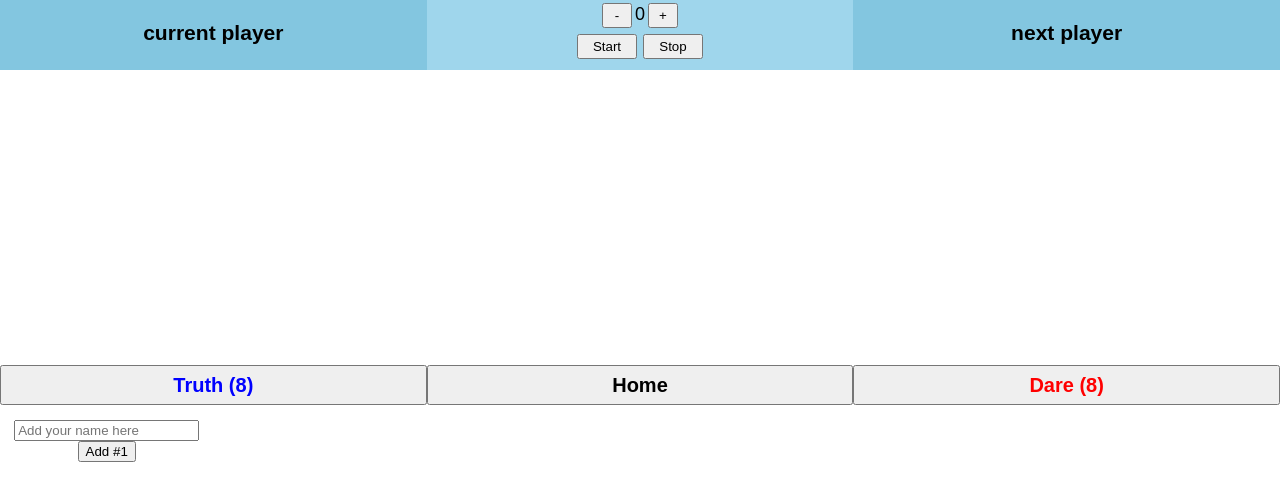
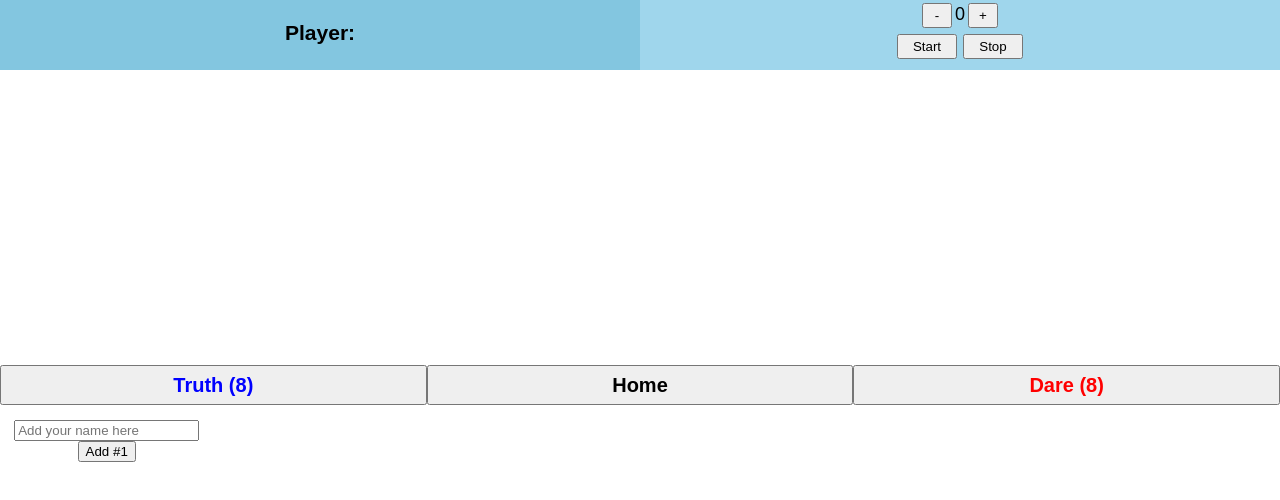
Before and after one commit to panoscool/truth-or-dare, a React (Create React App) app: page / in a window 1280 px wide. Shown: the top 500 px of the page. Built offline with nearby package versions, Linux system fonts and the light colour scheme.

Commit message:
Code reorg

```diff
--- a/package.json
+++ b/package.json
@@ -5,6 +5,7 @@
   "dependencies": {
     "react": "^16.4.1",
     "react-dom": "^16.4.1",
+    "react-router-dom": "^4.3.1",
     "react-scripts": "1.1.4"
   },
   "scripts": {
--- a/src/App.css
+++ b/src/App.css
@@ -12,7 +12,7 @@
   grid-template-columns: repeat(6, 1fr);
   grid-template-rows: repeat(6, 1fr);
   grid-template-areas:
-      "p p t t n n"
+      "l l l t t t"
       "m m m m m m"
       "m m m m m m"
       "m m m m m m"
@@ -21,14 +21,7 @@
 }
 
 .current-player {
-  grid-area: p;
-  background: var(--main-color);
-  font-size: 18px;
-  height: 70px;
-}
-
-.next-player {
-  grid-area: n;
+  grid-area: l;
   background: var(--main-color);
   font-size: 18px;
   height: 70px;
--- a/src/App.js
+++ b/src/App.js
@@ -1,68 +1,11 @@
 import React, { Component } from 'react';
-import { truth, dare } from './components/questions';
+import Game from './components/game';
 import './App.css';
-import CountdownTimer from './components/countdown';
-import ShowQuest from './components/show-quest';
-import Players from './components/players';
 
 class App extends Component {
-  constructor() {
-    super();
-    this.state = {
-      currQuest: null,
-      currTitle: null,
-    }
-  }
-
-  handleRandomTruth = () => {
-    // let remTQuest = truth.filter(t => !t.hasAppeard)
-    let randomNum = Math.floor(Math.random() * truth.length)
-    this.setState({
-      currQuest: truth[randomNum],
-      currTitle: "Truth"
-    })
-    truth.splice(randomNum, 1)
-    // truth[randomNum].hasAppeard = true
-  }
-
-  handleRandomDare = () => {
-   // let remDQuest = dare.filter(d => !d.hasAppeard)
-    let randomNum = Math.floor(Math.random() * dare.length)
-    this.setState({
-      currQuest: dare[randomNum],
-      currTitle: "Dare"
-    })
-    dare.splice(randomNum, 1)
-    // dare[randomNum].hasAppeard = true
-  }
-
   render() {
-    //  {truth.map((quest, index) => <h3 key={index}>{quest.question}</h3>)}
-    //  {dare.map((quest, index) => <h3 key={index}>{quest.question}</h3>)}
     return (
-      <div className="App">
-        <div className="timer">
-          <CountdownTimer />
-        </div>
-
-        <div className="current-player">
-           <h3>current player</h3>
-        </div>
-
-        <div className="next-player">
-          <h3>next player</h3>
-        </div>
-
-        <div className="questions">
-           <ShowQuest currQuest={this.state.currQuest} currTitle={this.state.currTitle} />
-        </div>
-
-        <button className="btn-truth" onClick={this.handleRandomTruth}>Truth ({truth.length})</button>
-        <button className="btn-dare" onClick={this.handleRandomDare}>Dare ({dare.length})</button>
-        <button className="btn-home" >Home</button>
-
-        <Players />
-      </div>
+      <Game />
     );
   }
 }
--- /dev/null
+++ b/src/components/game/index.js
@@ -0,0 +1,90 @@
+import React, { Component } from 'react';
+import { truth, dare } from '../questions';
+import CountdownTimer from '../timer';
+import ShowQuest from './show-quest';
+import Players from '../players';
+
+const players = [
+  "Anna",
+  "John",
+  "Jackie",
+  "Maria",
+  "Sam",
+  "Eliz"
+]
+
+class Game extends Component {
+  constructor() {
+    super();
+    this.state = {
+      currPlayer: -1,
+      currQuest: null,
+      currTitle: null,
+    }
+  }
+
+  handleRandomTruth = () => {
+    this.playerTurn();
+    // let remTQuest = truth.filter(t => !t.hasGameeard)
+    let randomNum = Math.floor(Math.random() * truth.length)
+    this.setState({
+      currQuest: truth[randomNum],
+      currTitle: "Truth"
+    })
+    truth.splice(randomNum, 1)
+    // truth[randomNum].hasAppeard = true
+  }
+
+  handleRandomDare = () => {
+    this.playerTurn();
+   // let remDQuest = dare.filter(d => !d.hasAppeard)
+    let randomNum = Math.floor(Math.random() * dare.length)
+    this.setState({
+      currQuest: dare[randomNum],
+      currTitle: "Dare"
+    })
+    dare.splice(randomNum, 1)
+    // dare[randomNum].hasAppeard = true
+  }
+
+  playerTurn = () => {
+    let index = this.state.currPlayer;
+    index = index+1;
+
+    if(players[index]) {
+      this.setState({ currPlayer: index});
+    } else {
+      // next question
+      this.setState({ currPlayer: 0 })
+      // TODO: go to next question
+    }
+  }
+
+  render() {
+    //  {truth.map((quest, index) => <h3 key={index}>{quest.question}</h3>)}
+    //  {dare.map((quest, index) => <h3 key={index}>{quest.question}</h3>)}
+    return (
+      <div className="App">
+        <div className="timer">
+          <CountdownTimer />
+        </div>
+
+        <div className="current-player">
+           <h3>Player: {players[this.state.currPlayer]}</h3>
+        </div>
+
+        <div className="questions">
+           <ShowQuest currQuest={this.state.currQuest} currTitle={this.state.currTitle} />
+        </div>
+
+        <button className="btn-truth" onClick={this.handleRandomTruth}>Truth ({truth.length})</button>
+        <button className="btn-dare" onClick={this.handleRandomDare}>Dare ({dare.length})</button>
+        <button className="btn-home" >Home</button>
+
+        <Players />
+      </div>
+    );
+  }
+}
+
+export default Game;
--- a/src/components/players.js
+++ b/src/components/players/index.js
@@ -1,5 +1,5 @@
 import React, { Component } from 'react';
-import PlayersList from './players-list';
+import PlayersList from './list';
 
 class Players extends Component {
     constructor() {
```
Also changed, not shown: src/components/player-turn.js (deleted, +0 -17 lines), src/components/game/show-quest.js (renamed from src/components/show-quest.js), src/components/players/list.js (renamed from src/components/players-list.js), src/components/questions/index.js (renamed from src/components/questions.js), src/components/timer/index.js (renamed from src/components/countdown.js).
